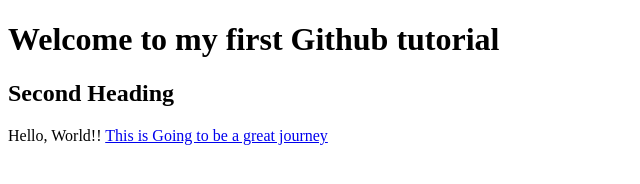
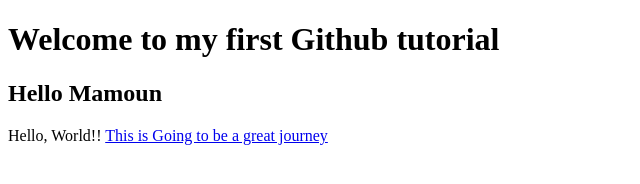
Before and after one commit to Memo-creator/Hello, a plain HTML site: page hello.html in a window 1280 px wide. Shown: the full height of the page, 0-640 px from the left. Drawn offline with Linux system fonts and the light colour scheme.

Commit message:
Fixed h2 element

```diff
--- a/hello.html
+++ b/hello.html
@@ -8,7 +8,7 @@
   </head>
   <body>
     <h1>Welcome to my first Github tutorial</h1>
-    <h2>Second Heading </h2>
+    <h2>Hello Mamoun</h2>
     Hello, World!! <a href="#">This is Going to be a great journey</a>
   </body>
 </html>
```
